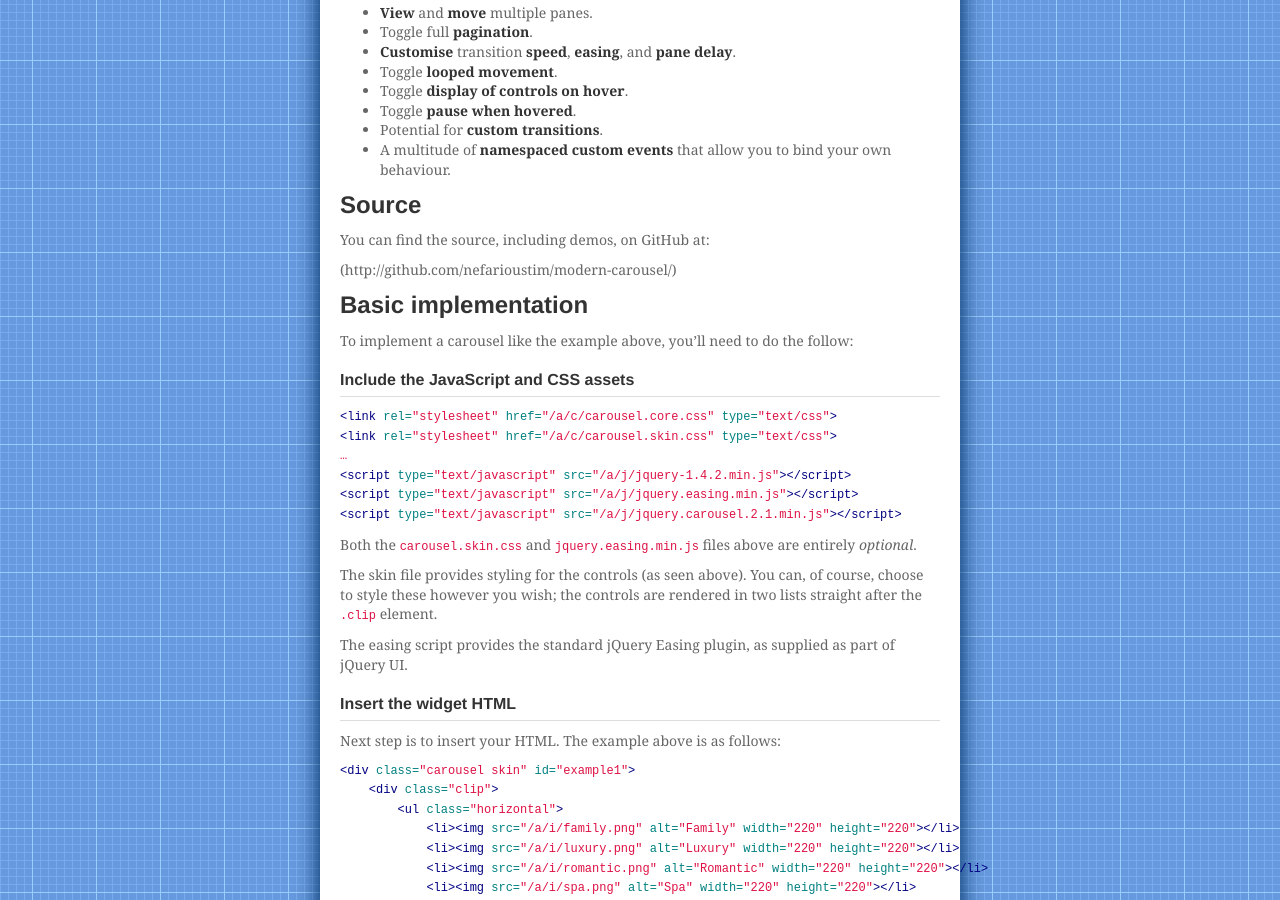
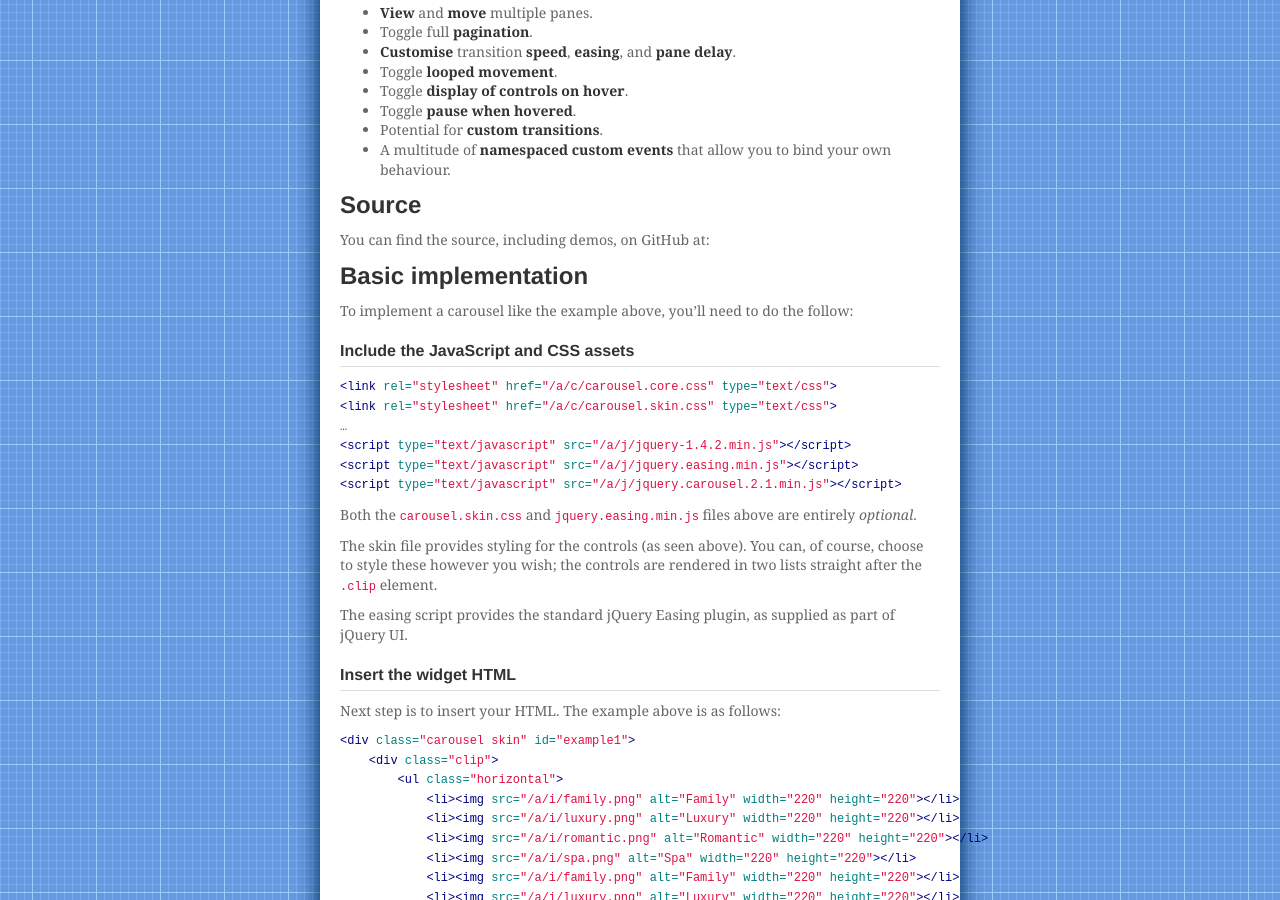
Before and after one commit to nefarioustim/nefarioustim.github.com, a Jekyll site: the page built from modern-carousel/index.md, in a window 1280 px wide and 900 px high, scrolled down 488 px. Built offline with Jekyll 4.4.1, drawn with Linux system fonts in a browser that asks for light colours; Markdown is read by kramdown in place of the engine named in the settings.

Commit message:
No, really.

```diff
--- a/modern-carousel/index.md
+++ b/modern-carousel/index.md
@@ -47,7 +47,7 @@
 
 You can find the source, including demos, on GitHub at:
 
-(http://github.com/nefarioustim/modern-carousel/)
+[](http://github.com/nefarioustim/modern-carousel/)
 
 ## Basic implementation
 
```
